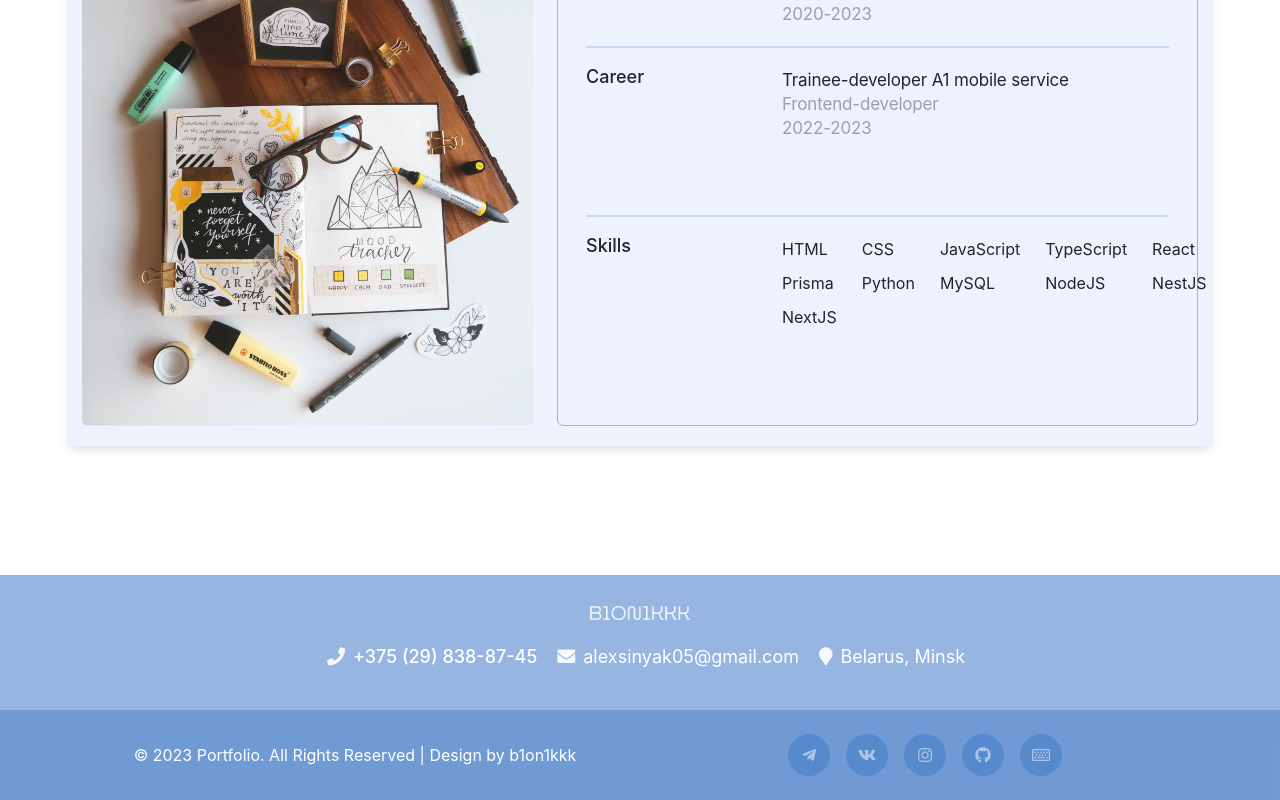
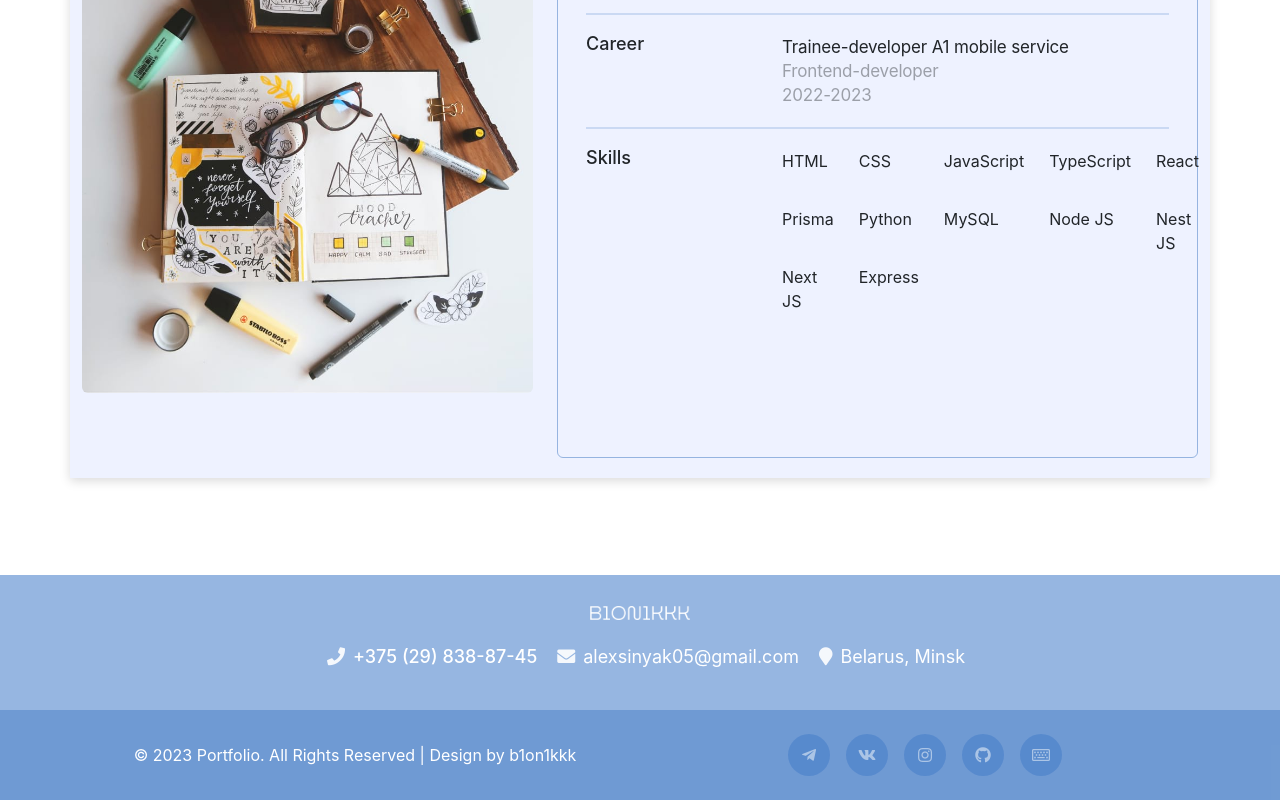
Before and after one commit to b1on1kkk/author-page, a React (Create React App) app: page / in a window 1280 px wide. Shown: the part 2304-3104 px from the top of the page. Built offline with nearby package versions, Linux system fonts and the light colour scheme.

Commit message:
added CV

```diff
--- a/src/App.js
+++ b/src/App.js
@@ -54,14 +54,14 @@ function App() {
                     theme={theme}
                     setTheme={setTheme}
                     setLanguageModeChanger={setLanguageModeChanger}
-                  ></MainLayout>
+                  />
                 }
               >
-                <Route index element={<HomePage></HomePage>}></Route>
+                <Route index element={<HomePage />} />
                 <Route
                   path="about"
                   element={<MainAboutWrapper></MainAboutWrapper>}
-                ></Route>
+                />
               </Route>
             </Routes>
           </BrowserRouter>
--- a/src/components/AboutPage/HireSection/HireSection.js
+++ b/src/components/AboutPage/HireSection/HireSection.js
@@ -19,7 +19,14 @@ export default function HireSection() {
             </div>
             <div className="col-lg-5 buttons-to-hire">
               <div className="hire-buttons-wrapper">
-                <span className="hire-btn">{t("about.download")}</span>
+                <a
+                  href="https://drive.google.com/drive/folders/1uaHlww8_urx3U3fO77iJSyR7OZRDi1eC?usp=sharing"
+                  className="hire-btn"
+                  target="_blank"
+                  rel="noreferrer"
+                >
+                  <span style={{ color: "white" }}>{t("about.download")}</span>
+                </a>
 
                 <a href="https://t.me/b1on1kkk" className="contact-btn-wrapper">
                   <span className="contact-btn">{t("about.contact")}</span>
--- a/src/components/StartPage/MainLayout/MainLayout.js
+++ b/src/components/StartPage/MainLayout/MainLayout.js
@@ -14,7 +14,7 @@ export default function MainLayout({
 
   return (
     <>
-      <ModalMobWindow openStatus={initialModalClass}></ModalMobWindow>
+      <ModalMobWindow openStatus={initialModalClass} />
       <HeaderFunction
         setOpenStatus={setOpenModalWin}
         openStatus={initialModalClass}
@@ -22,7 +22,7 @@ export default function MainLayout({
         setTheme={setTheme}
         changeLanguage={changeLanguage}
         setLanguageModeChanger={setLanguageModeChanger}
-      ></HeaderFunction>
+      />
       <Outlet></Outlet>
     </>
   );
--- a/src/components/StartPage/MobileModalWindow/ModalWinComponent.js
+++ b/src/components/StartPage/MobileModalWindow/ModalWinComponent.js
@@ -58,7 +58,6 @@ export default function ModalMobWindow({ openStatus }) {
   //
 
   function ModalBtnClickHandler() {
-    // console.log(document.getElementsByClassName("toggler")[0].click());
     document.querySelector(".toggler").click();
   }
 
--- a/src/components/StartPage/NavBar/NavBarComponent.js
+++ b/src/components/StartPage/NavBar/NavBarComponent.js
@@ -21,7 +21,13 @@ function NavBar() {
             <h1>{t("about.title_text")}</h1>
             <div className="banner-profile-text-border"></div>
             <h2>{t("about.programming_rank")}</h2>
-            <a href="/#">{t("about.download")}</a>
+            <a
+              href="https://drive.google.com/drive/folders/1uaHlww8_urx3U3fO77iJSyR7OZRDi1eC?usp=sharing"
+              target="_blank"
+              rel="noreferrer"
+            >
+              {t("about.download")}
+            </a>
           </div>
         </div>
       </div>
--- a/src/components/StartPage/Skills/SkillsComponent.js
+++ b/src/components/StartPage/Skills/SkillsComponent.js
@@ -62,9 +62,10 @@ export default function SkillsComponent() {
                     <li>Prisma</li>
                     <li>Python</li>
                     <li>MySQL</li>
-                    <li>NodeJS</li>
-                    <li>NestJS</li>
-                    <li>NextJS</li>
+                    <li>Node JS</li>
+                    <li>Nest JS</li>
+                    <li>Next JS</li>
+                    <li>Express</li>
                   </ul>
                 </div>
               </div>
```
Also changed, not shown: 16 other files (tests, documents, lock files or other folders).
